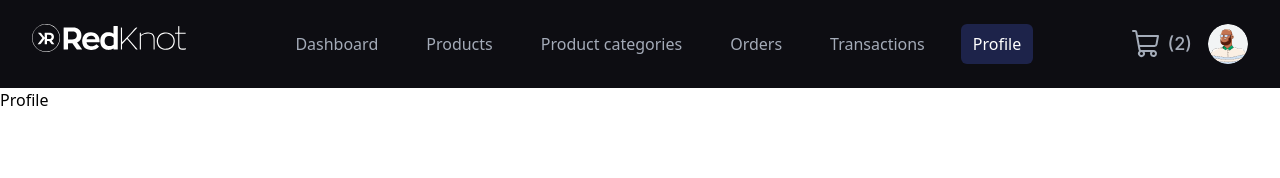
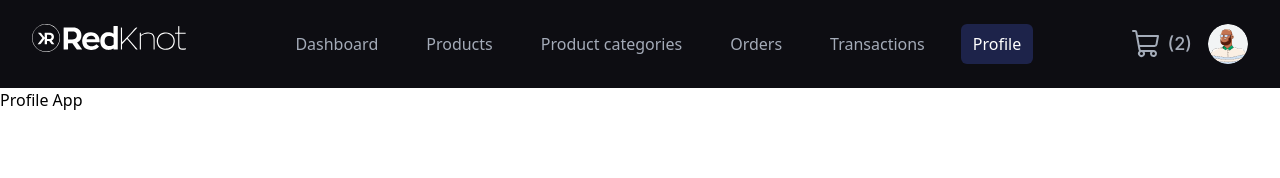
Before and after one commit to RedknotNG/Redknot, a Next.js app: page /earner/profile in a window 1280 px wide. Shown: the top 178 px of the page. Built offline with nearby package versions, Linux system fonts and the light colour scheme.

Commit message:
chore-fixing deployment issue

```diff
--- a/src/app/earner/profile/page.tsx
+++ b/src/app/earner/profile/page.tsx
@@ -1,3 +1,3 @@
 export default function ProfilePage() {
-  return <div>Profile</div>;
+  return <div>Profile App</div>;
 }
```
